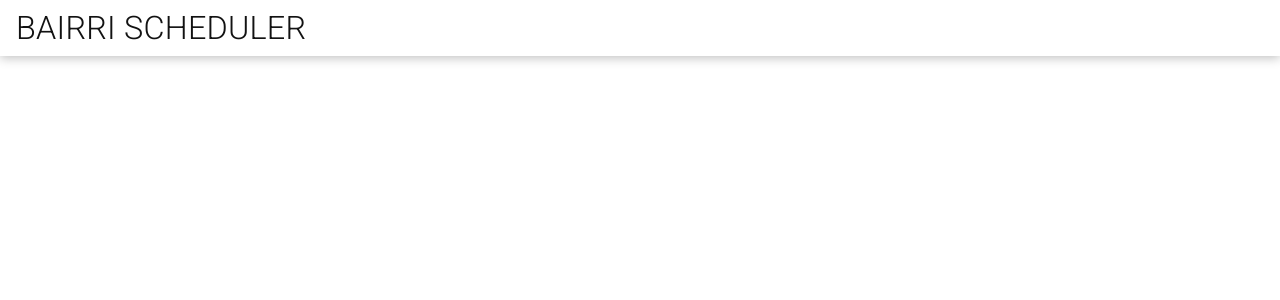
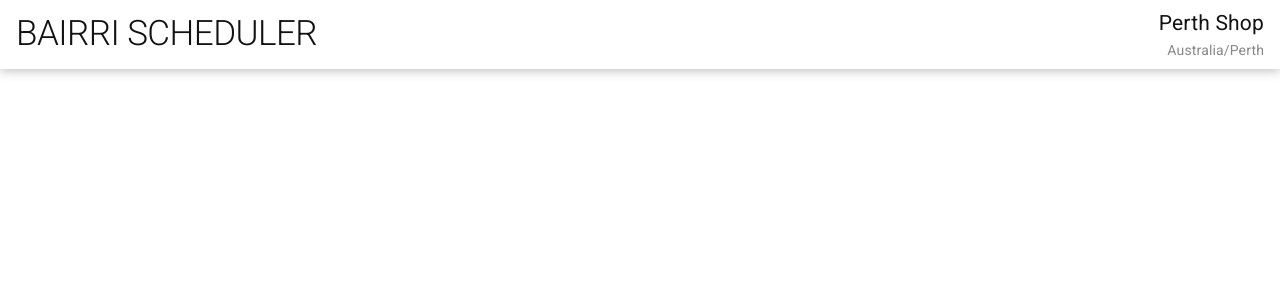
Before and after one commit to chrisrabe/biarri-networks, a React (Create React App) app in the folder biarri-scheduler-client/: page / in a window 1280 px wide. Shown: the top 300 px of the page. Built offline with nearby package versions, Linux system fonts and the light colour scheme.

Commit message:
displayed location data

```diff
--- a/biarri-scheduler-client/src/components/route/Home/Header/index.jsx
+++ b/biarri-scheduler-client/src/components/route/Home/Header/index.jsx
@@ -1,11 +1,20 @@
 import {
   HeaderText,
   HeaderContainer,
+  LocationText,
+  TimezoneText,
+  LocationContainer,
 } from 'components/route/Home/Header/styles';
+
+import config from 'config.json';
 
 const Header = () => (
   <HeaderContainer>
-    <HeaderText variant="h4">BAIRRI SCHEDULER</HeaderText>
+    <HeaderText variant="h1">BAIRRI SCHEDULER</HeaderText>
+    <LocationContainer>
+      <LocationText variant="body1">{config.location}</LocationText>
+      <TimezoneText variant="body2">{config.timezone}</TimezoneText>
+    </LocationContainer>
   </HeaderContainer>
 );
 
--- a/biarri-scheduler-client/src/components/route/Home/Header/styles.js
+++ b/biarri-scheduler-client/src/components/route/Home/Header/styles.js
@@ -2,10 +2,30 @@ import styled from 'styled-components';
 import { Typography } from '@material-ui/core';
 
 export const HeaderText = styled(Typography)`
+  line-height: 1.5;
+  font-size: 2.5em;
   font-weight: 300;
 `;
 
 export const HeaderContainer = styled.div`
+  display: flex;
+  flex-direction: row;
+  justify-content: space-between;
   box-shadow: 0 2px 10px rgba(0, 0, 0, 0.25);
   padding: 1vmin 2vmin;
 `;
+
+export const LocationText = styled(Typography)`
+  font-size: 1.5em;
+  font-weight: 400;
+  text-align: end;
+`;
+
+export const TimezoneText = styled(Typography)`
+  text-align: end;
+  opacity: 0.5;
+`;
+
+export const LocationContainer = styled.div`
+  justify-content: flex-end;
+`;
--- /dev/null
+++ b/biarri-scheduler-client/src/config.json
@@ -0,0 +1,4 @@
+{
+    "timezone": "Australia/Perth",
+    "location": "Perth Shop"
+}
```
